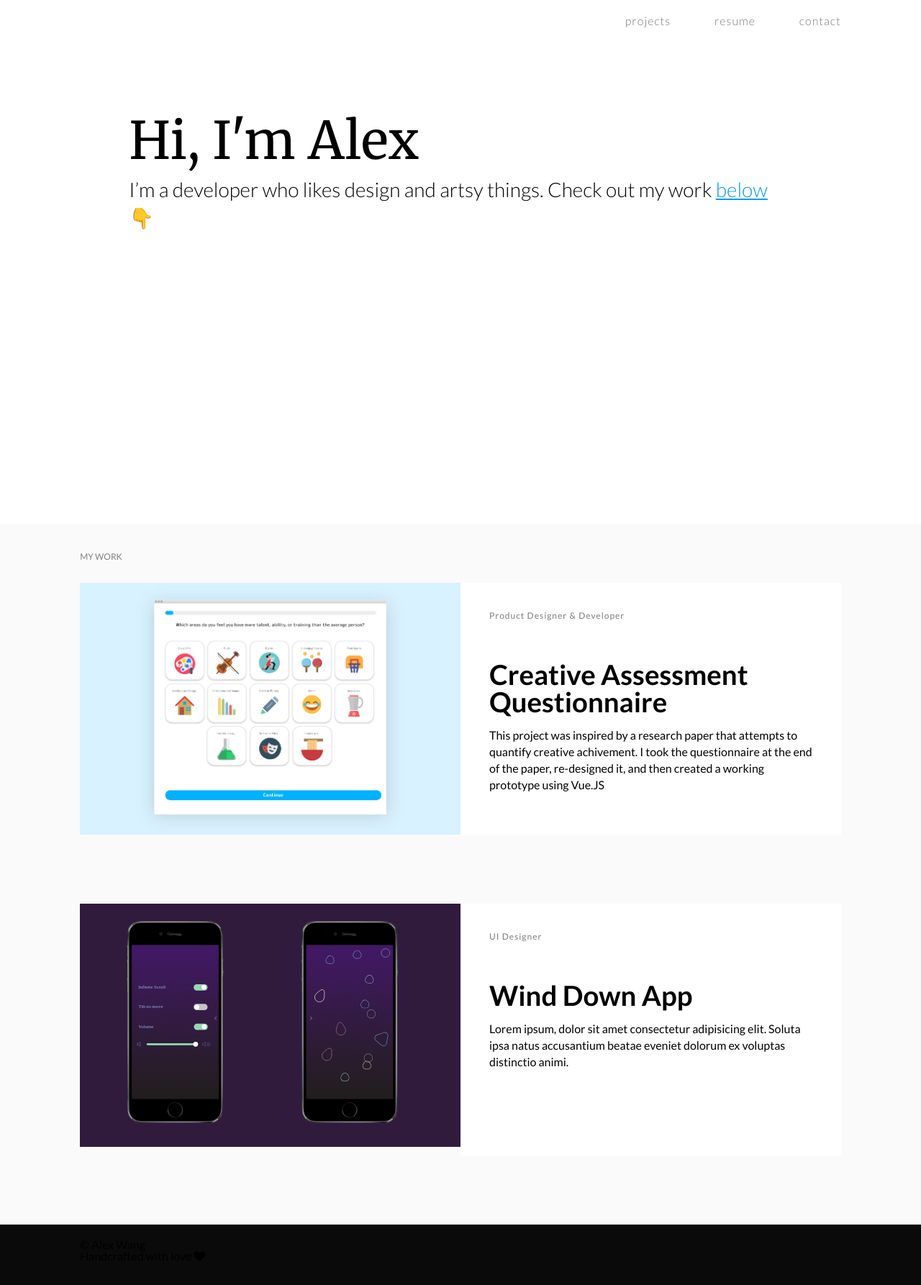
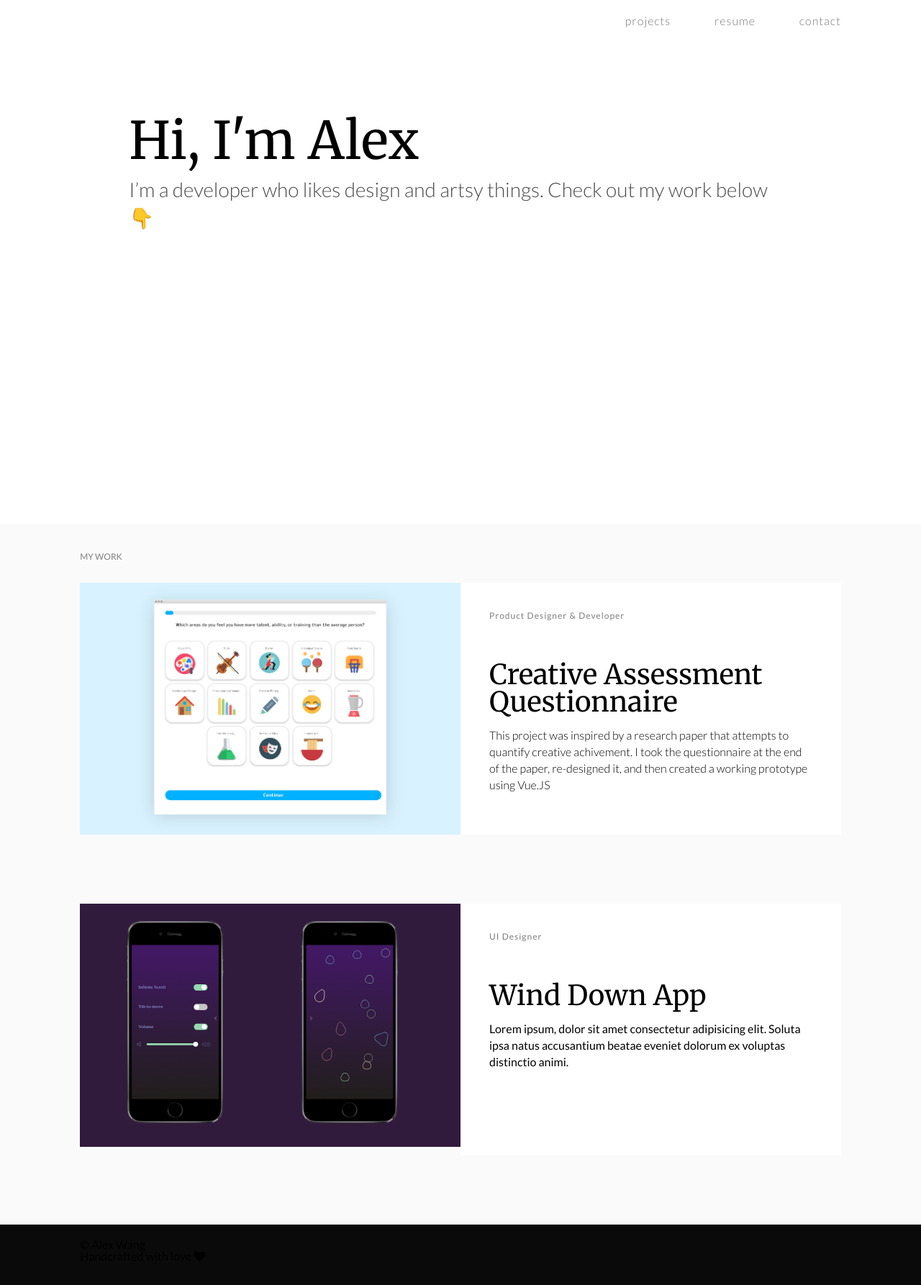
Before and after one commit to awanger/awanger.github.io, a Jekyll site: the page built from index.html, in a window 1280 px wide. Shown: the whole page at 72% size. Built offline with Jekyll 4.4.1, drawn with Linux system fonts in a browser that asks for light colours.

Commit message:
Update fonts and styles

```diff
--- a/assets/css/custom.css
+++ b/assets/css/custom.css
@@ -160,15 +160,16 @@ header {
 
 .blurb {
     font-size: 1.75rem;
+    color: #4b4b4b;
     margin-top: 0.75rem;
     line-height: 1.4em;
     font-weight: 300;
 }
 
-.highlight {
+/* .highlight {
     text-decoration: underline;
     color: #0099FF;
-}
+} */
 
 #contact-links {
     margin-top: 1em;
@@ -228,9 +229,10 @@ header {
 
 
 .project-title {
+    font-family: 'Merriweather', serif;
     font-size: 2.4rem;
     margin-bottom: 1rem;
-    font-weight: 550;
+    font-weight: 400;
 } @media screen and (max-width: 575px) {
     .project-title {
         font-size: 24px;
@@ -250,6 +252,7 @@ header {
 .subtitle {
     color: #7D7D80;
     font-size: 0.75rem;
+    font-weight: 400;
     letter-spacing: 1px;
     margin-bottom: 56px;
 } @media screen and (max-width: 575px) {
@@ -273,7 +276,7 @@ header {
 .project-content {
     background-color: #FFFFFF;
 }
-
+/*
 .subheading {
     color: #7D7D80;
     text-transform: uppercase;
@@ -282,16 +285,17 @@ header {
     margin-bottom: 5px;
 } @media screen and (max-width: 575px) {
     .subheading { margin-bottom: 24px; }
-}
+} */
 
 .text-container {
     max-width: 750px;
     margin: 3em auto;
 }
 
-/* .project-text, .project-description {
+.project-description {
     line-height: 23px;
-} */
+    font-weight: 300;
+}
 
 .image-container {
     max-width: 1200px;
```
